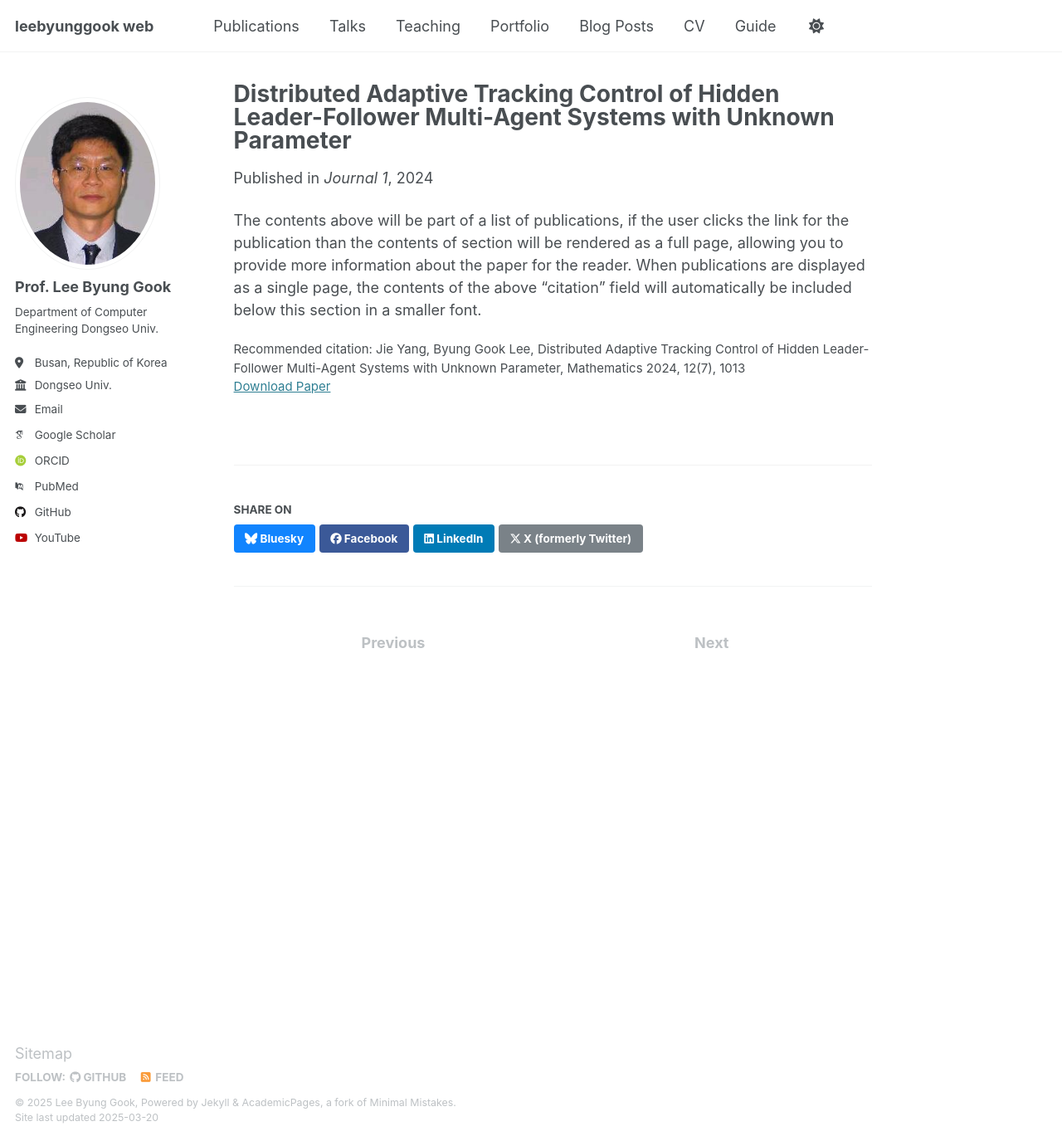
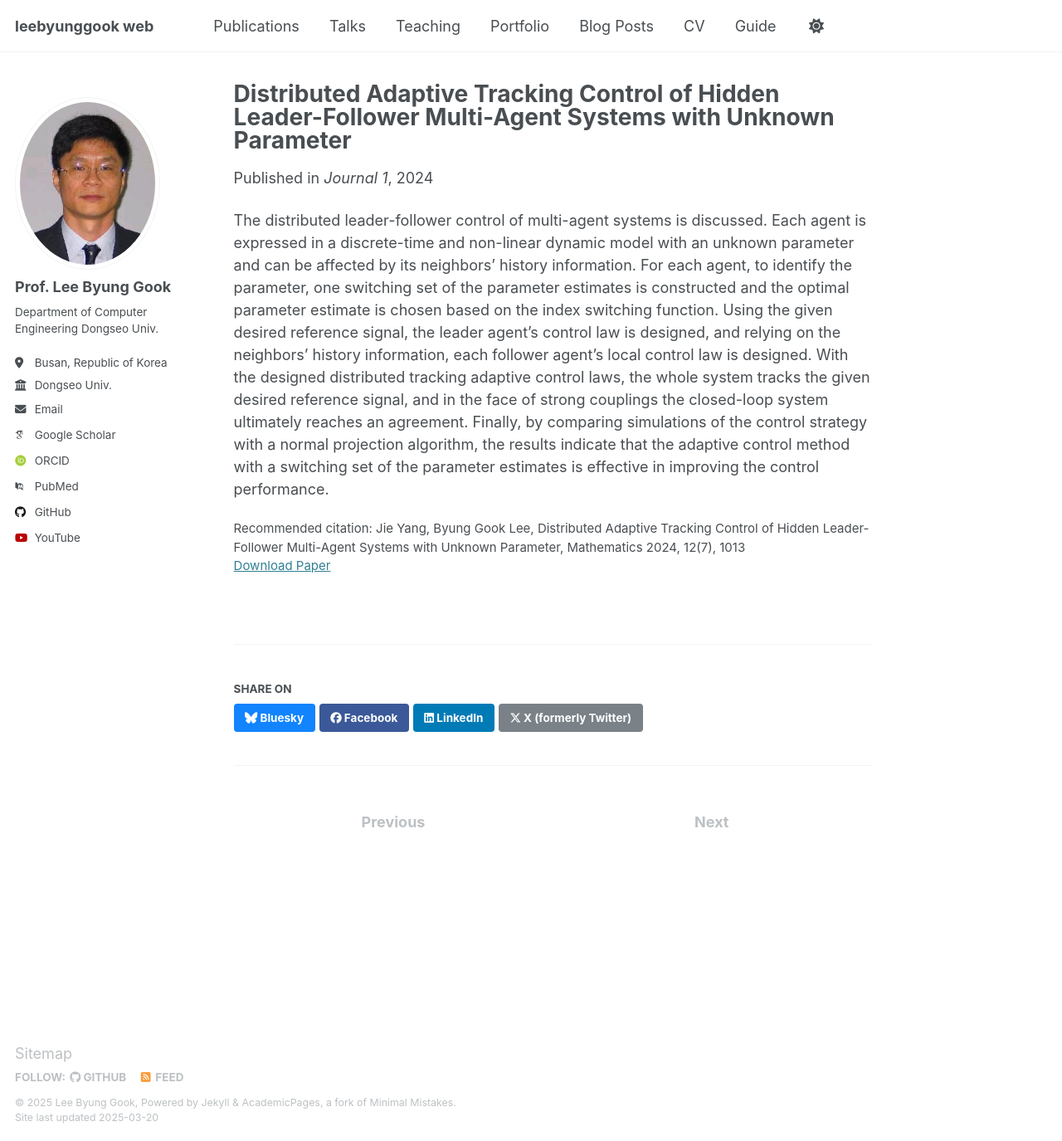
Before and after one commit to leebyunggook/leebyunggook.github.io, a Jekyll site: the page built from _publications/2024-03-28-paper-title-number-1.md, in a window 1280 px wide and 1375 px high. Shown: the whole window at 83% size. Built offline with Jekyll 4.4.1, drawn with Linux system fonts in a browser that asks for light colours; some web fonts are replaced.

Commit message:
Update 2024-03-28-paper-title-number-1.md

```diff
--- a/_publications/2024-03-28-paper-title-number-1.md
+++ b/_publications/2024-03-28-paper-title-number-1.md
@@ -10,4 +10,4 @@ paperurl: 'https://www.mdpi.com/2227-7390/12/7/1013'
 citation: 'Jie Yang, Byung Gook Lee, Distributed Adaptive Tracking Control of Hidden Leader-Follower Multi-Agent Systems with Unknown Parameter, Mathematics 2024, 12(7), 1013'
 ---
 
-The contents above will be part of a list of publications, if the user clicks the link for the publication than the contents of section will be rendered as a full page, allowing you to provide more information about the paper for the reader. When publications are displayed as a single page, the contents of the above "citation" field will automatically be included below this section in a smaller font.
+The distributed leader-follower control of multi-agent systems is discussed. Each agent is expressed in a discrete-time and non-linear dynamic model with an unknown parameter and can be affected by its neighbors’ history information. For each agent, to identify the parameter, one switching set of the parameter estimates is constructed and the optimal parameter estimate is chosen based on the index switching function. Using the given desired reference signal, the leader agent’s control law is designed, and relying on the neighbors’ history information, each follower agent’s local control law is designed. With the designed distributed tracking adaptive control laws, the whole system tracks the given desired reference signal, and in the face of strong couplings the closed-loop system ultimately reaches an agreement. Finally, by comparing simulations of the control strategy with a normal projection algorithm, the results indicate that the adaptive control method with a switching set of the parameter estimates is effective in improving the control performance.
```
